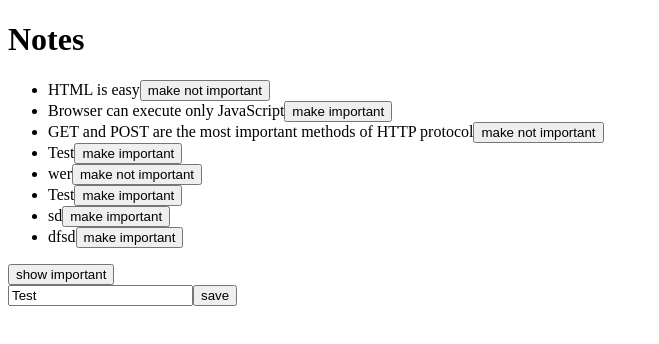
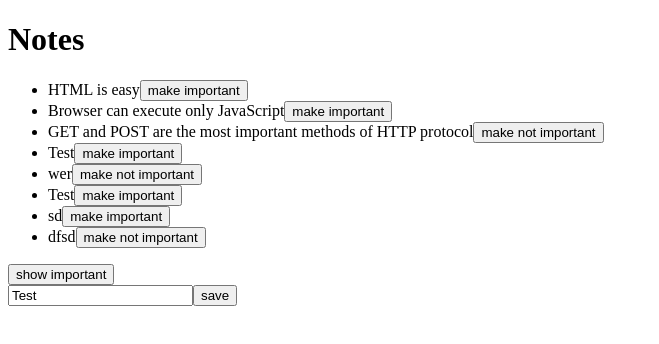
Before and after one commit to Jasper-Rowan/notes-front-end-jason-server, a React (Create React App) app: page / in a window 1280 px wide. Shown: the top 344 px of the page, without its empty margins (0-659 px from the left). Built offline with nearby package versions, Linux system fonts and the light colour scheme; data requests are answered from the project's data file.

Commit message:
added the ability for the importance of notes to be updated and created a seprate services directory where the logic of the server calls to get and update notes on the server would live in a notes.js file

```diff
--- a/db.json
+++ b/db.json
@@ -4,7 +4,7 @@
       "id": 1,
       "content": "HTML is easy",
       "date": "2022-1-17T17:30:31.098Z",
-      "important": true
+      "important": false
     },
     {
       "id": 2,
@@ -45,7 +45,7 @@
     {
       "content": "dfsd",
       "date": "2022-12-24T01:15:39.172Z",
-      "important": false,
+      "important": true,
       "id": 8
     }
   ]
--- a/src/App.js
+++ b/src/App.js
@@ -109,7 +109,13 @@ const App = () => {
   }
 
   const toggleImportanceOf = (id) => {
-    console.log(`importance of ${id} needs to be toggled`)
+    const url = `http://localhost:3001/notes/${id}`
+    const note = notes.find(n => n.id === id)
+    const changedNote = { ...note, important: !note.important }
+
+    axios.put(url, changedNote).then(response => {
+      setNotes(notes.map(n => n.id !== id ? n : response.data))
+    })
   }
 
   const notesToShow = showAll
```
Also changed, not shown: src/components/Note.js (+14 -0 lines), src/services/notes.js (added, +20 -0 lines).
